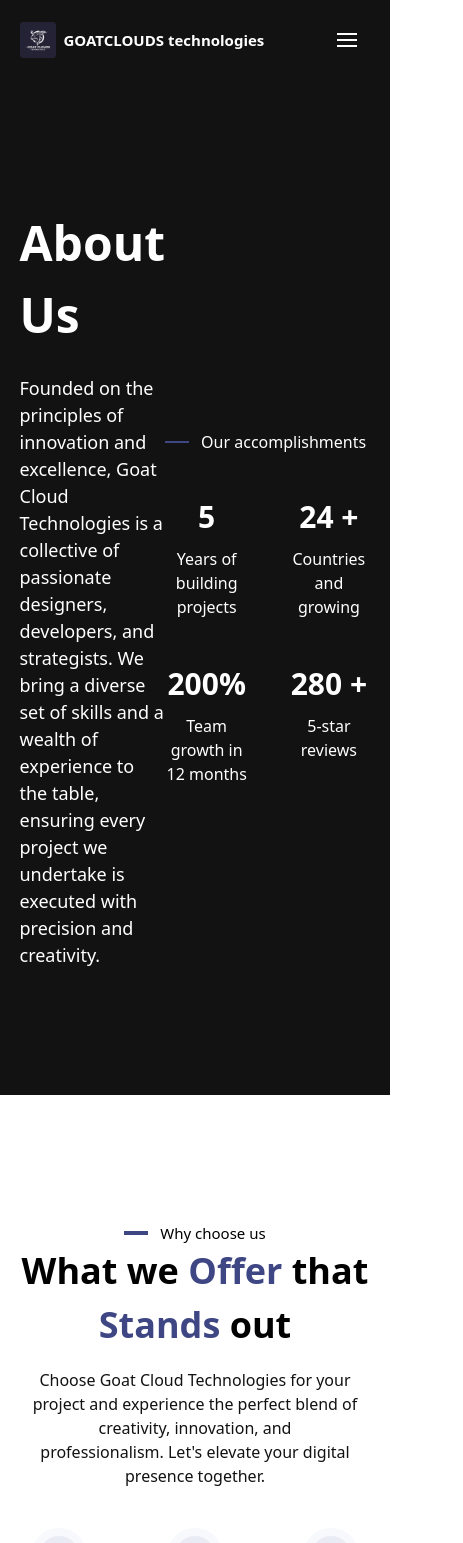
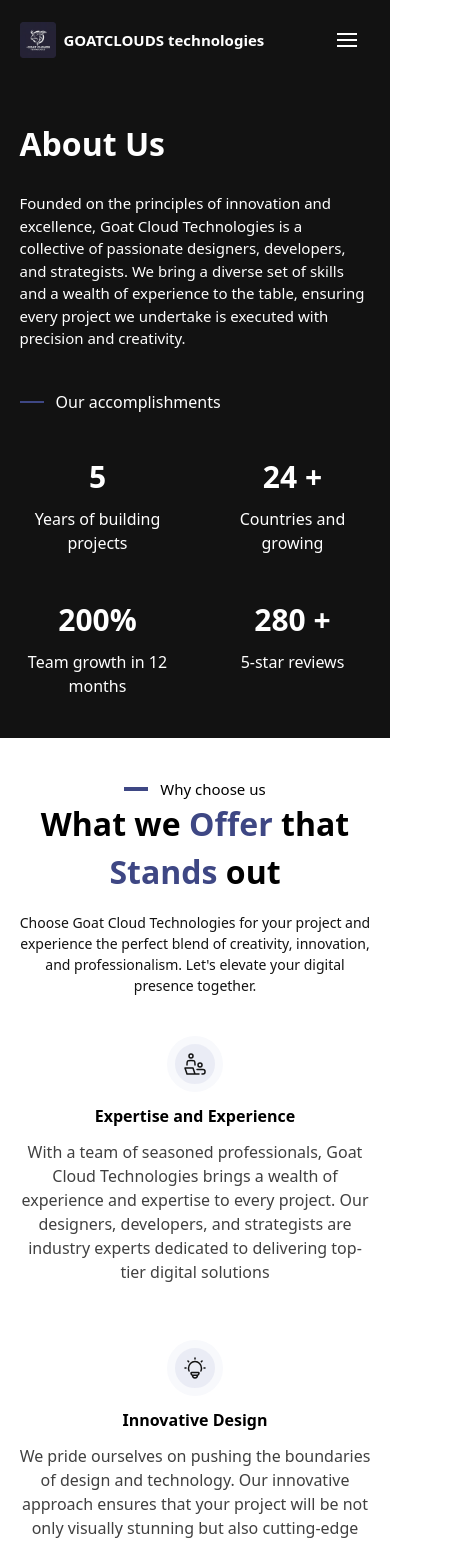
Before and after one commit to Frokesy/goatclouds, a React (Vite) app: page /about in a window 390 px wide. Shown: the top 1543 px of the page, 463 px wide, since content can reach past the window. Built offline with nearby package versions, Linux system fonts and the light colour scheme.

Commit message:
worked on mobile resposiveness for about page

```diff
--- a/src/components/defaults/Drawer.tsx
+++ b/src/components/defaults/Drawer.tsx
@@ -12,7 +12,7 @@ const Drawer = () => {
             animate={{ x: 0 }}
             transition={{ type: "ease", stiffness: 60 }}
           >
-            <NavLink to={"/"}>About Us</NavLink>
+            <NavLink to="/about">About Us</NavLink>
             <NavLink to="/team">Our Team</NavLink>
             <NavLink to="/services">Services</NavLink>
             <NavLink to="/">Our Portfolio</NavLink>
--- a/src/components/sections/about/Hero.tsx
+++ b/src/components/sections/about/Hero.tsx
@@ -1,10 +1,10 @@
 const Hero = () => {
   return (
-    <div className="bg-[#121212] py-[15vh] text-[#fff]">
-      <div className="w-[90vw] mx-auto flex justify-between items-center">
-        <div className="w-[45%]">
-          <h2 className="text-[48px] font-semibold mb-6">About Us</h2>
-          <p className="text-[18px]">
+    <div className="bg-[#121212] lg:py-[15vh] py-10 text-[#fff]">
+      <div className="w-[90vw] mx-auto flex lg:flex-row flex-col justify-between items-center">
+        <div className="lg:w-[45%]">
+          <h2 className="lg:text-[48px] text-[32px] font-semibold mb-6">About Us</h2>
+          <p className="lg:text-[18px] text-[15px]">
             Founded on the principles of innovation and excellence, Goat Cloud
             Technologies is a collective of passionate designers, developers,
             and strategists. We bring a diverse set of skills and a wealth of
--- a/src/components/sections/about/SectionThree.tsx
+++ b/src/components/sections/about/SectionThree.tsx
@@ -1,14 +1,14 @@
 const SectionThree = () => {
   return (
-    <div className="w-[90vw] mx-auto">
-      <div className="bg-[url('/assets/services.png')] relative h-[50vh] text-[#fff] rounded-t-2xl">
-        <div className="bg-[#000] z-10 absolute w-[100%] h-[100%] bg-opacity-60 py-[10vh] px-10 rounded-t-2xl">
+    <div className="lg:w-[90vw] mx-auto">
+      <div className="bg-[url('/assets/services.png')] relative lg:h-[50vh] h-[40vh] text-[#fff] lg:rounded-t-2xl">
+        <div className="bg-[#000] z-10 absolute w-[100%] h-[100%] bg-opacity-60 lg:py-[10vh] py-10 px-4 lg:px-10 lg:rounded-t-2xl">
           <div className="text-[15px] flex items-center space-x-3">
             <div className="h-1 w-6 bg-[#3e4784]"></div>
             <p className="text-[#fff]">Services</p>
           </div>
 
-          <div className="grid grid-cols-2 text-[40px] font-semibold gap-y-6 mt-6">
+          <div className="grid grid-cols-2 lg:text-[40px] text-[13px] font-semibold gap-y-6 mt-6">
             <p>Digital Product Design</p>
             <p>Branding and Design Services</p>
             <p>Advertising and Marketing</p>
--- a/src/components/sections/about/SectionTwo.tsx
+++ b/src/components/sections/about/SectionTwo.tsx
@@ -47,22 +47,27 @@ const SectionTwo = () => {
     },
   ];
   return (
-    <div className="w-[90vw] mx-auto my-[15vh]">
+    <div className="w-[90vw] mx-auto lg:my-[15vh] my-10">
       <div className="text-[15px] flex items-center justify-center space-x-3">
         <div className="h-1 w-6 bg-[#3e4784]"></div>
         <p>Why choose us</p>
       </div>
-      <h2 className="lg:text-[48px] text-[36px] font-semibold text-center">
+      <h2 className="lg:text-[48px] text-[32px] font-semibold text-center">
         What we <span className="text-[#3e4784]">Offer</span> that <br />{" "}
         <span className="text-[#3e4784]">Stands</span> out
       </h2>
-      <p className="text-center text-[#121212] my-4">
+      <p className="text-center text-[#121212] my-4 text-[16px] lg:block hidden">
         Choose Goat Cloud Technologies for your project and experience the
         perfect blend of creativity, innovation, and <br /> professionalism.
         Let's elevate your digital presence together.
       </p>
+      <p className="text-center text-[#121212] my-4 text-[14px] block lg:hidden">
+        Choose Goat Cloud Technologies for your project and experience the
+        perfect blend of creativity, innovation, and professionalism.
+        Let's elevate your digital presence together.
+      </p>
 
-      <div className="mt-10 grid grid-cols-3 gap-14">
+      <div className="mt-10 grid lg:grid-cols-3 grid-cols-1 gap-14">
         {items.map(item => (
             <div key={item.id} className="flex flex-col items-center space-y-3">
                 <div>{item.icon}</div>
```
